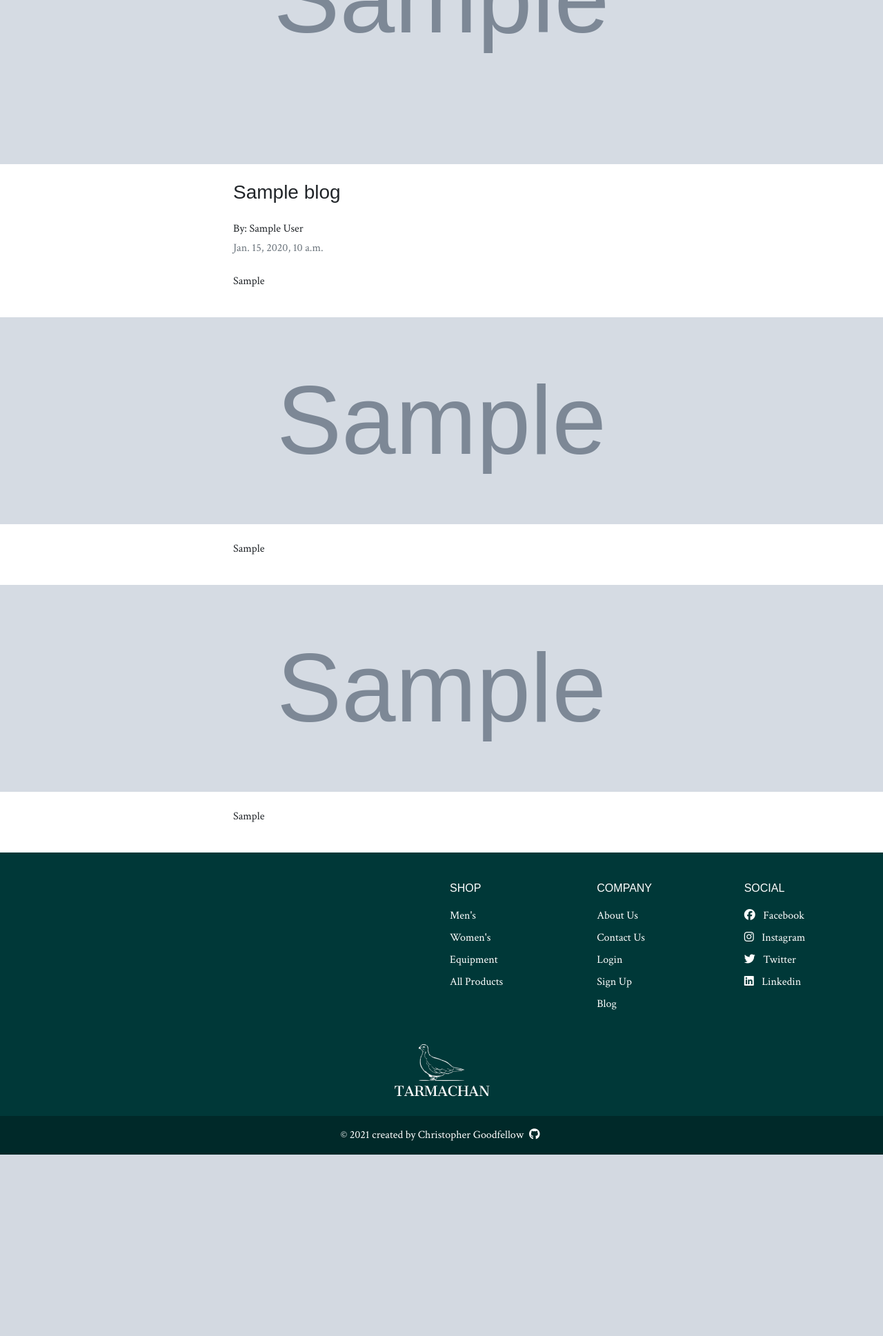
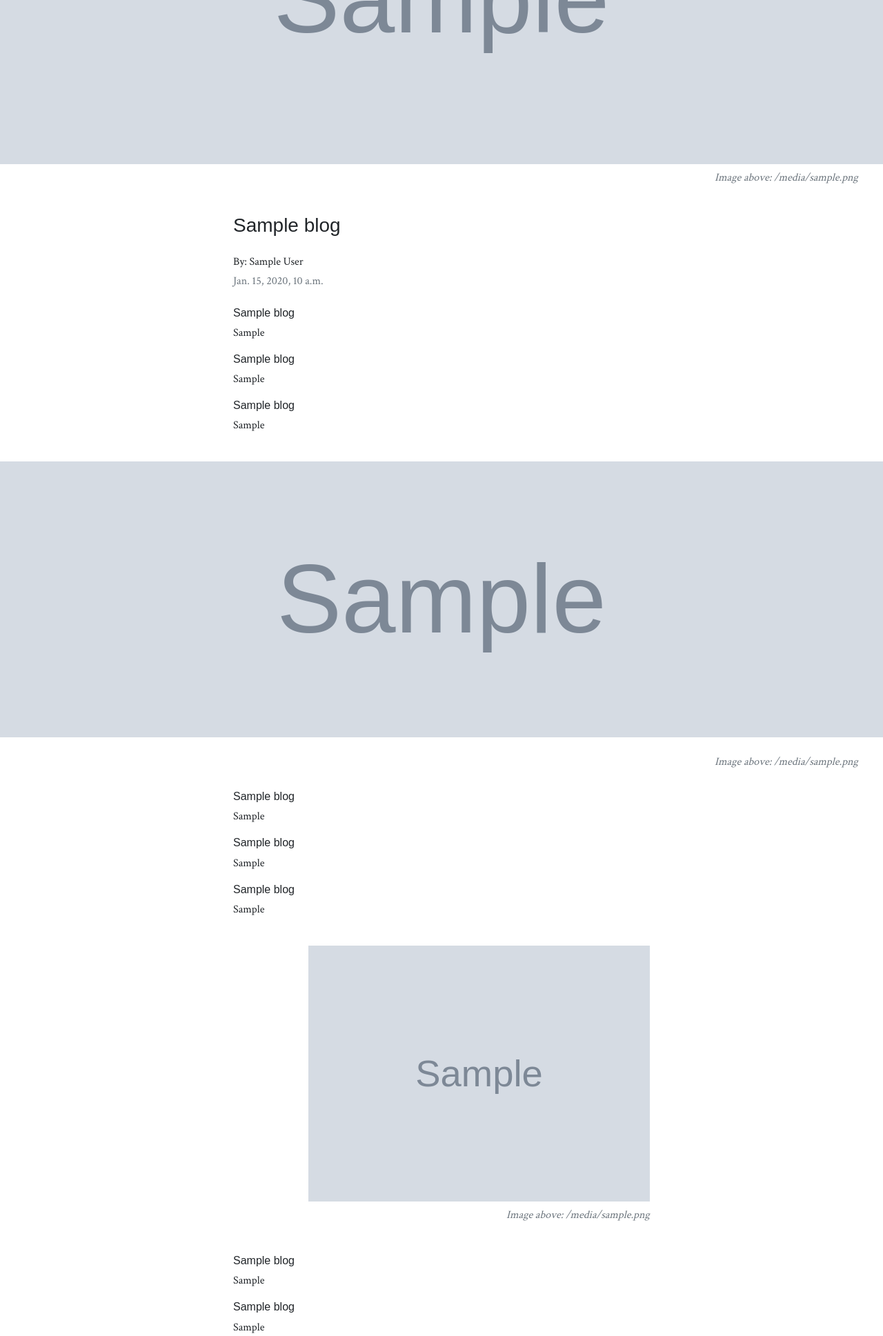
Before and after one commit to Tawnygoody/Tarmachan, a Django app: template blog/templates/blog/blog_detail.html in a window 1280 px wide. Shown: the part 384-2321 px from the top of the page at 69% size. Before the commit the page ends 2058 px from the top, so only its background shows below. Run offline with Django 3.2, Linux system fonts and the light colour scheme; the template is opened without the code that fills it: most values are stand-ins (such as "Sample title", 1, 10 or a date in 2020); grey boxes marked "Sample" are stand-in pictures; data that the repository does not hold is empty; parts of the project's set-up code (start-up, migrations or seed data) failed here and were passed over; some libraries are stand-ins or nearby versions; some web fonts are replaced.

Commit message:
blog models altered and blog details updated

```diff
--- a/blog/templates/blog/blog_detail.html
+++ b/blog/templates/blog/blog_detail.html
@@ -14,36 +14,96 @@
         <div class="row no-gutters">
             <div class="col-12 px-0 about-us-image-container">
                 <img src="{{ blog.image1.url }}" class="about-us-image" alt="{{ blog.title }}">
+                {% if blog.image_caption1 %}
+                    <p class="content-text text-muted text-end me-4 me-xl-5 pt-2"><em>Image above: {{ blog.image_caption1 }}</em></p>
+                {% endif %}
             </div>
         </div>
-        <div class="row my-4">
-            <div class="col-12 col-md-8 offset-md-2 col-lg-7 offset-lg-3 px-4">
+        <div class="row mt-4">
+            <div class="col-12 col-md-10 offset-md-1 col-lg-7 offset-lg-3 px-4">
                 <h3 class="title-text mb-4">{{ blog.title }}</h3>
                 <p class="content-text mb-1">By: {{ blog.author }}</p>
                 <p class="content-text text-muted mb-4">{{ blog.date }}</p>
+                {% if blog.subheading1 %}
+                    <h6 class="title-text mt-1">{{ blog.subheading1 }}</h6>
+                {% endif %}
                 <p class="content-text">{{ blog.para1 }}</p>
+                {% if blog.subheading2 %}
+                    <h6 class="title-text mt-1">{{ blog.subheading2 }}</h6>
+                {% endif %}
+                {% if blog.para2 %}
+                    <p class="content-text">{{ blog.para2 }}</p>
+                {% endif %}
+                {% if blog.subheading3 %}
+                    <h6 class="title-text mt-1">{{ blog.subheading3 }}</h6>
+                {% endif %}
+                {% if blog.para3 %}
+                    <p class="content-text">{{ blog.para3 }}</p>
+                {% endif %}
             </div>
         </div>
         {% if blog.image2 %}
-            <div class="blog-parallax" style="background-image: url('{{ blog.image2.url }}');"></div>
+            <div class="blog-parallax my-4" style="background-image: url('{{ blog.image2.url }}');"></div>
+        {% endif %}
+        {% if blog.image_caption2 %}
+            <div class="row">
+                <div class="col-12 px-0">
+                    <p class="content-text text-muted text-end me-4 mb-4 me-xl-5"><em>Image above: {{ blog.image_caption2 }}</em></p>
+                </div>
+            </div>
         {% endif %}
         {% if blog.para2 %}
-            <div class="row my-4">
-                <div class="col-12 col-md-8 offset-md-2 col-lg-7 offset-lg-3 px-4">
-                    <p class="content-text">{{ blog.para2 }}</p>
+            <div class="row mt-0">
+                <div class="col-12 col-md-10 offset-md-1 col-lg-7 offset-lg-3 px-4">
+                    {% if blog.subheading4 %}
+                        <h6 class="title-text mt-1">{{ blog.subheading4 }}</h6>
+                    {% endif %}
+                    <p class="content-text">{{ blog.para4 }}</p>
+                    {% if blog.subheading5 %}
+                        <h6 class="title-text mt-1">{{ blog.subheading5 }}</h6>
+                    {% endif %}
+                    {% if blog.para5 %}
+                        <p class="content-text">{{ blog.para5 }}</p>
+                    {% endif %}
+                    {% if blog.subheading6 %}
+                        <h6 class="title-text mt-1">{{ blog.subheading6 }}</h6>
+                    {% endif %}
+                    {% if blog.para6 %}
+                        <p class="content-text">{{ blog.para6 }}</p>
+                    {% endif %}
                 </div>
             </div>
         {% endif %}
         {% if blog.image3 %}
-            <div class="blog-parallax" style="background-image: url('{{ blog.image3.url }}');"></div>
-        {% endif %}
-        {% if blog.para3 %}
-            <div class="row my-4">
-                <div class="col-12 col-md-8 offset-md-2 col-lg-7 offset-lg-3 px-4">
-                    <p class="content-text">{{ blog.para3 }}</p>
+            <div class="row">
+                <div class="col-12 col-md-10 offset-md-1 col-lg-5 offset-lg-4 px-4 my-4">
+                    <img src="{{ blog.image3.url }}" class="blog-image3" alt="{{ blog.title }}">
+                    {% if blog.image_caption3 %}
+                        <p class="content-text text-muted text-end pt-2"><em>Image above: {{ blog.image_caption3 }}</em></p>
+                    {% endif %}
                 </div>
             </div>
         {% endif %}
+        <div class="row mt-0 mb-4">
+            <div class="col-12 col-md-10 offset-md-1 col-lg-7 offset-lg-3 px-4">
+                {% if blog.subheading7 %}
+                    <h6 class="title-text mt-1">{{ blog.subheading7 }}</h6>
+                {% endif %}
+                <p class="content-text">{{ blog.para7 }}</p>
+                {% if blog.subheading8 %}
+                    <h6 class="title-text mt-1">{{ blog.subheading8 }}</h6>
+                {% endif %}
+                {% if blog.para8 %}
+                    <p class="content-text">{{ blog.para8 }}</p>
+                {% endif %}
+                {% if blog.subheading9 %}
+                    <h6 class="title-text mt-1">{{ blog.subheading9 }}</h6>
+                {% endif %}
+                {% if blog.para9 %}
+                    <p class="content-text">{{ blog.para9 }}</p>
+                {% endif %}
+            </div>
+        </div>
     </div>
 
 {% endblock %}
--- a/static/css/base.css
+++ b/static/css/base.css
@@ -602,11 +602,18 @@ html, body {
 }
 
 .blog-parallax {
-    min-height: 300px;
+    min-height: 400px;
     background-attachment: fixed;
     background-position: center;
     background-repeat: no-repeat;
     background-size: cover;
+}
+
+.blog-image3 {
+    width: 100%;
+    height: auto;
+    object-fit: cover;
+    object-position: center center;
 }
 
 /*--- Media Queries ---*/
```
Also changed, not shown: blog/models.py (+19 -1 lines), blog/migrations/0002_auto_20211001_0808.py (added), blog/migrations/0003_auto_20211001_0900.py (added), media/summer-isles.jpeg (added).
